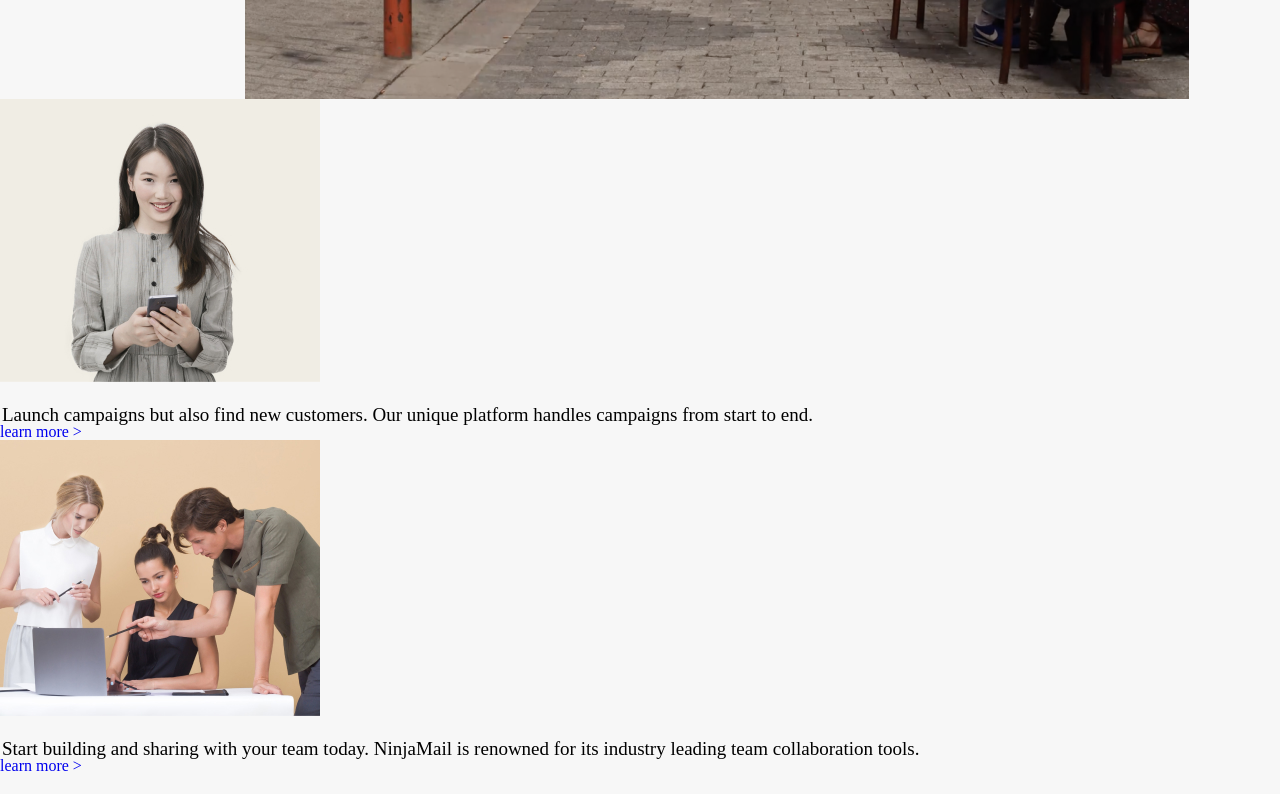
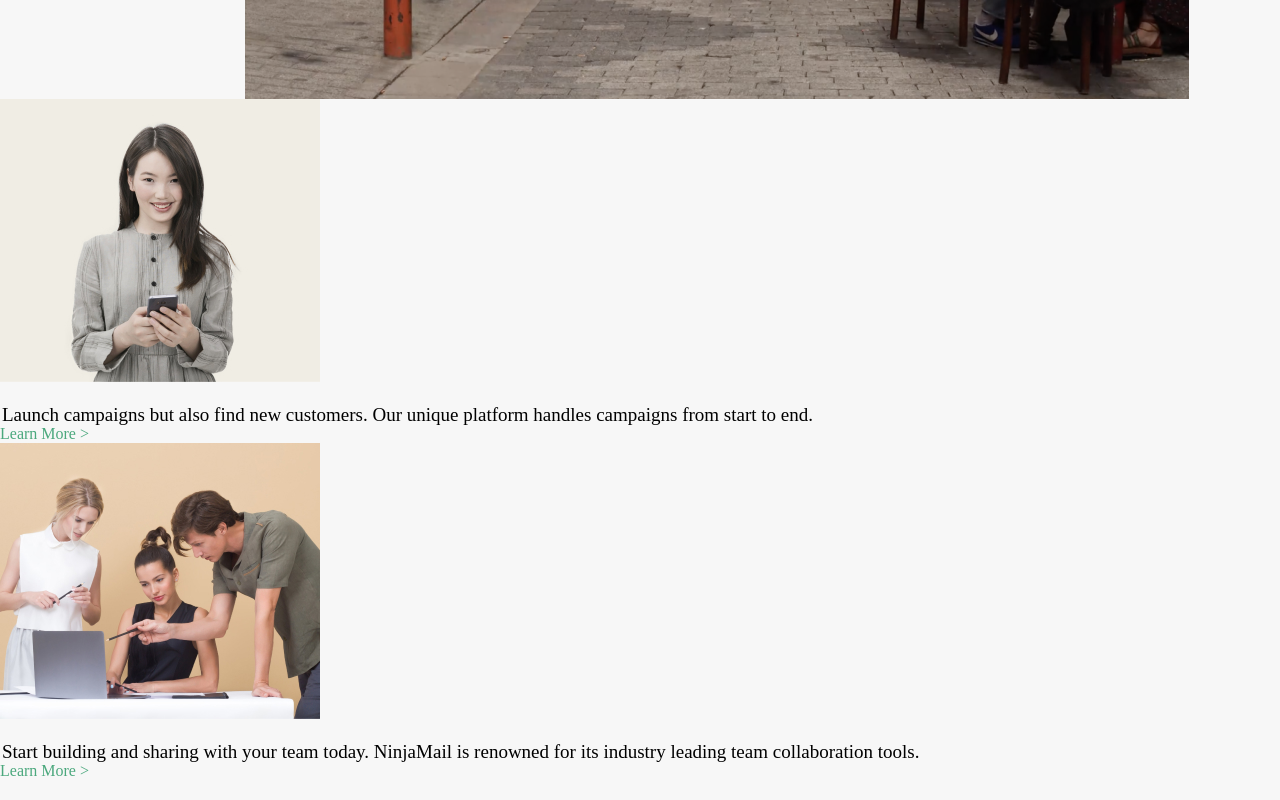
Before and after one commit to Agility-Internship/Tai-nguyen-html-css, a website built with Parcel: page practice-01/index.html in a window 1280 px wide. Shown: the part 1284-2084 px from the top of the page. Built offline with nearby package versions, Linux system fonts and the light colour scheme.

Commit message:
#3 create header(update gerenal.css and variables.css file)

```diff
--- a/practice-01/assets/styles/gerenal.css
+++ b/practice-01/assets/styles/gerenal.css
@@ -36,3 +36,11 @@
   position: relative;
   transform: rotate(-45deg);
 }
+
+.link{
+  font-family: var(--font-secondary);
+  font-weight: var(--font-weight-xxx-small);
+  line-height: var(--line-height-xxx-small);
+  color: var(--quaternary-color);
+  text-transform: capitalize;
+}
--- a/practice-01/assets/styles/variables.css
+++ b/practice-01/assets/styles/variables.css
@@ -25,6 +25,7 @@
   /* ----------font weight------------ */
   --font-weight-black: 900;
   --font-weight-bold: 800;
+  --font-weight-thin: 700;
   --font-weight-medium: 500;
 
   /* ----------font-size-------------- */
@@ -50,5 +51,4 @@
   --line-height-xx-large: 71px;
   --line-height-xxx-large: 80px;
 
-  /* ----------------------- */
 }
```
